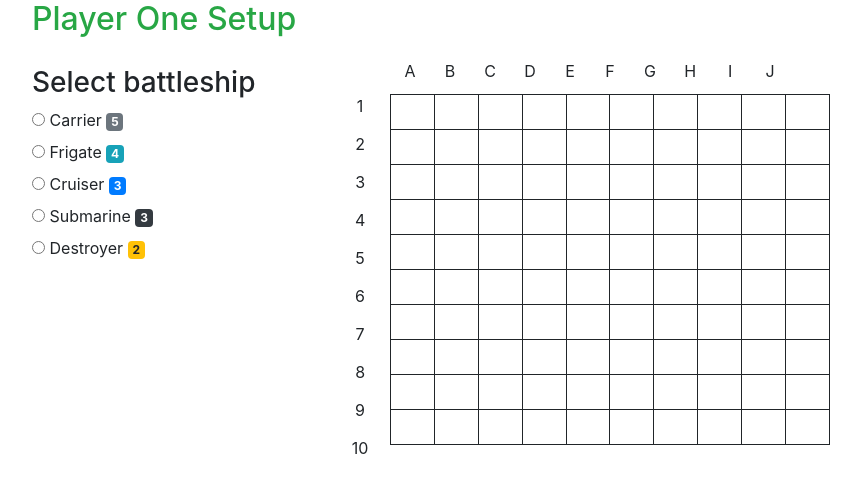
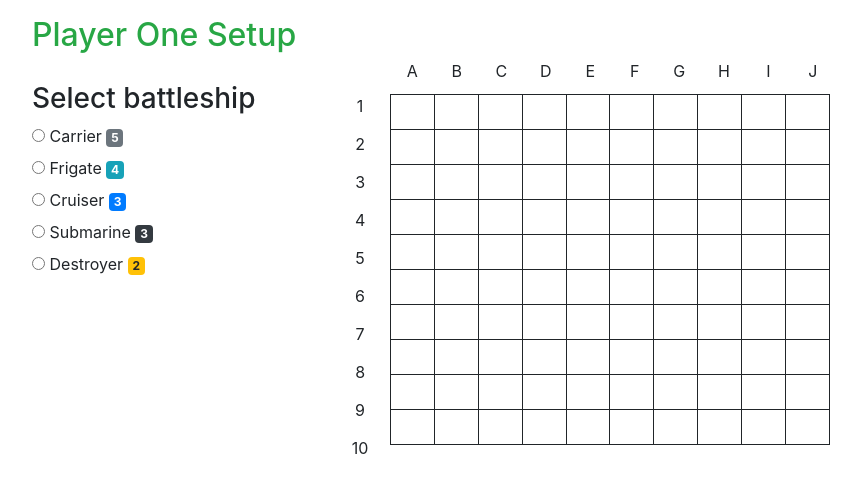
Before and after one commit to rajibkhan976/Battleship-Game-Softwerk, an Angular app: page / in a window 1280 px wide. Shown: the top 492 px of the page, without its empty margins (53-914 px from the left). Built offline with nearby package versions, Linux system fonts and the light colour scheme.

Commit message:
small issues fixed

```diff
--- a/src/app/playeroneplay/playeroneplay.component.css
+++ b/src/app/playeroneplay/playeroneplay.component.css
@@ -3,7 +3,7 @@
 }
 
 .battleshipGridContainer {
-  margin: 0 auto;
+  margin: 5% auto;
   max-width: 600px;
   min-height: 430px;
   float: right;
@@ -32,7 +32,7 @@
 
 #horizontalIdentifier span {
   display: inline-block;
-  width: 40px;
+  width: 30px;
   height: 35px;
   text-align: center;
 }
--- a/src/app/playeroneplay/playeroneplay.component.html
+++ b/src/app/playeroneplay/playeroneplay.component.html
@@ -1,6 +1,6 @@
 <div class="row" [ngSwitch]="playerOneStrikeGridController">
   <div class="col-12" *ngSwitchCase="'playerOneStrikeGrid'">
-    <h2 class="text-success">{{playerOne}}</h2>
+    <h2 class="text-success mt-5">{{playerOne}}</h2>
     <div id="playerOneGrid" class="battleshipGridContainer">
       <div id="horizontalIdentifier">
         <span class="alphabeticIdentifier">A</span>
--- a/src/app/playeroneposition/playeroneposition.component.css
+++ b/src/app/playeroneposition/playeroneposition.component.css
@@ -35,7 +35,7 @@
 
 #horizontalIdentifier span {
   display: inline-block;
-  width: 40px;
+  width: 44.5px;
   height: 35px;
   text-align: center;
 }
--- a/src/app/playeroneposition/playeroneposition.component.html
+++ b/src/app/playeroneposition/playeroneposition.component.html
@@ -5,7 +5,7 @@
   <div class="" [ngSwitch]="toggleGrid">
     <div class="row" *ngSwitchCase="'playerOnePositionGrid'">
       <div class="col-4">
-        <h2 class="text-success">{{playerOne}}</h2>
+        <h2 class="text-success mt-3">{{playerOne}}</h2>
         <div class="battleShipOptions">
           <h3>Select battleship</h3>
           <input [(ngModel)]="typeOfBattleShip" type="radio" id="Carrier" name="Carrier" value="Carrier" (change)="getShipType ()">
--- a/src/app/playertwoplay/playertwoplay.component.css
+++ b/src/app/playertwoplay/playertwoplay.component.css
@@ -3,7 +3,7 @@
 }
 
 .battleshipGridContainer {
-  margin: 0 auto;
+  margin: 5% auto;
   max-width: 600px;
   min-height: 430px;
 }
@@ -31,7 +31,7 @@
 
 #horizontalIdentifier span {
   display: inline-block;
-  width: 40px;
+  width: 30px;
   height: 35px;
   text-align: center;
 }
--- a/src/app/playertwoplay/playertwoplay.component.html
+++ b/src/app/playertwoplay/playertwoplay.component.html
@@ -1,6 +1,6 @@
 <div class="row" [ngSwitch]="playerTwoStrikeGridController">
   <div class="col-12" *ngSwitchCase="'playerTwoStrikeGrid'">
-    <h2 class="text-danger">{{playerTwo}}</h2>
+    <h2 class="text-danger mt-5">{{playerTwo}}</h2>
     <div id="playerTwoGrid" class="battleshipGridContainer">
       <div id="horizontalIdentifier">
         <span class="alphabeticIdentifier">A</span>
--- a/src/app/playertwoposition/playertwoposition.component.css
+++ b/src/app/playertwoposition/playertwoposition.component.css
@@ -35,7 +35,7 @@
 
 #horizontalIdentifier span {
   display: inline-block;
-  width: 40px;
+  width: 44.5px;
   height: 35px;
   text-align: center;
 }
--- a/src/app/playertwoposition/playertwoposition.component.html
+++ b/src/app/playertwoposition/playertwoposition.component.html
@@ -5,7 +5,7 @@
   <div class="" [ngSwitch]="toggleGrid">
     <div class="row" *ngSwitchCase="'playerTwoPositionGrid'">
       <div class="col-4">
-        <h2 class="text-danger">{{playerTwo}}</h2>
+        <h2 class="text-danger mt-3">{{playerTwo}}</h2>
         <div class="battleShipOptions">
           <h3>Select battleship</h3>
           <input [(ngModel)]="typeOfBattleShipPlayerTwo" type="radio" id="Carrier" name="Carrier" value="Carrier" (change)="getShipType ()">
@@ -19,7 +19,7 @@
           <input [(ngModel)]="typeOfBattleShipPlayerTwo" type="radio" id="Destroyer" name="Destroyer" value="Destroyer" (change)="getShipType ()">
           <label for="Destroyer">&nbsp;Destroyer&nbsp;</label><span class="badge badge-warning">2</span>
         </div>
-        <h4>{{instructionOne}}</h4>
+        <h4>{{instructionTwo}}</h4>
       </div>
       <div class="col-8">
         <div class="battleshipGridContainer">
```
